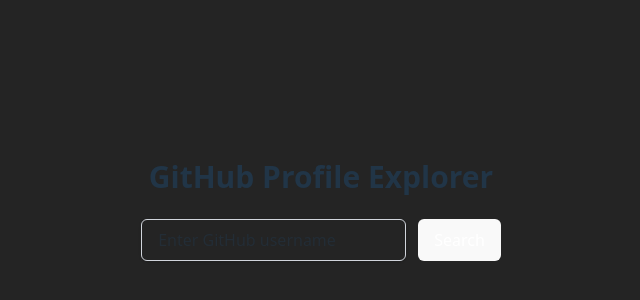
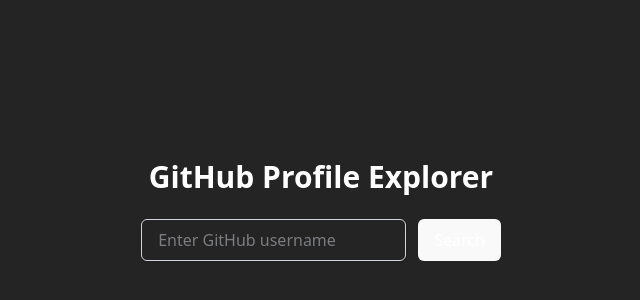
Before and after one commit to jwlim94/github-profile-explorer, a React (Vite) app: page / in a window 1280 px wide. Shown: the part 190-490 px from the top of the page, without its empty margins (319-959 px from the left). Built offline with nearby package versions, Linux system fonts and the light colour scheme.

Commit message:
add explicit colors in Home page

```diff
--- a/src/pages/Home.tsx
+++ b/src/pages/Home.tsx
@@ -15,7 +15,7 @@ const Home = () => {
   return (
     <div className="flex items-center justify-center px-4">
       <div className="w-full max-w-md space-y-6">
-        <div className="text-2xl sm:text-3xl font-semibold text-center">
+        <div className="text-2xl sm:text-3xl font-semibold text-center text-white">
           GitHub Profile Explorer
         </div>
         <form
@@ -27,11 +27,11 @@ const Home = () => {
             placeholder="Enter GitHub username"
             value={username}
             onChange={(e) => setUsername(e.target.value)}
-            className="flex-1 px-4 py-2 border border-gray-300 rounded-md shadow-sm focus:outline-none focus:ring-2 focus:ring-blue-500"
+            className="flex-1 px-4 py-2 border border-gray-300 text-gray-300 focus:border-blue-500 rounded-md shadow-sm focus:outline-none"
           />
           <button
             type="submit"
-            className="px-4 py-2 bg-blue-600 text-white rounded-md hover:bg-blue-700 transition"
+            className="px-4 py-2 bg-blue-500 text-white rounded-md hover:bg-blue-600 transition"
           >
             Search
           </button>
```
